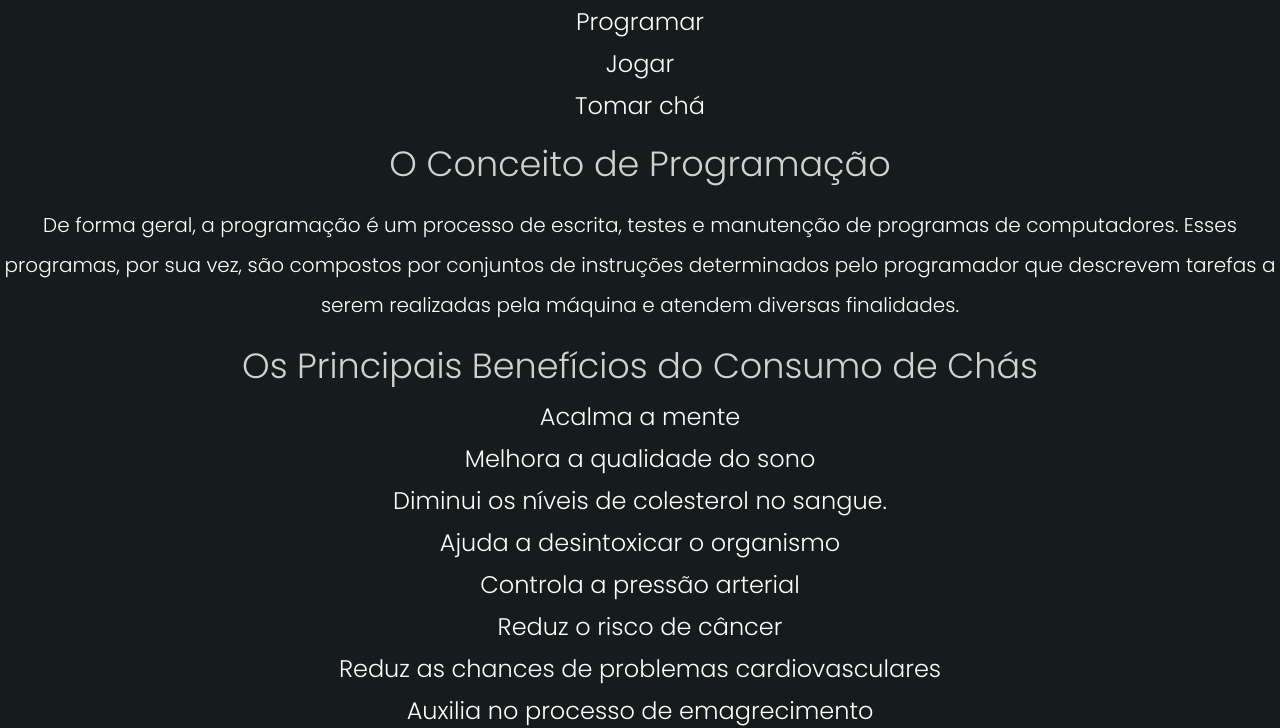
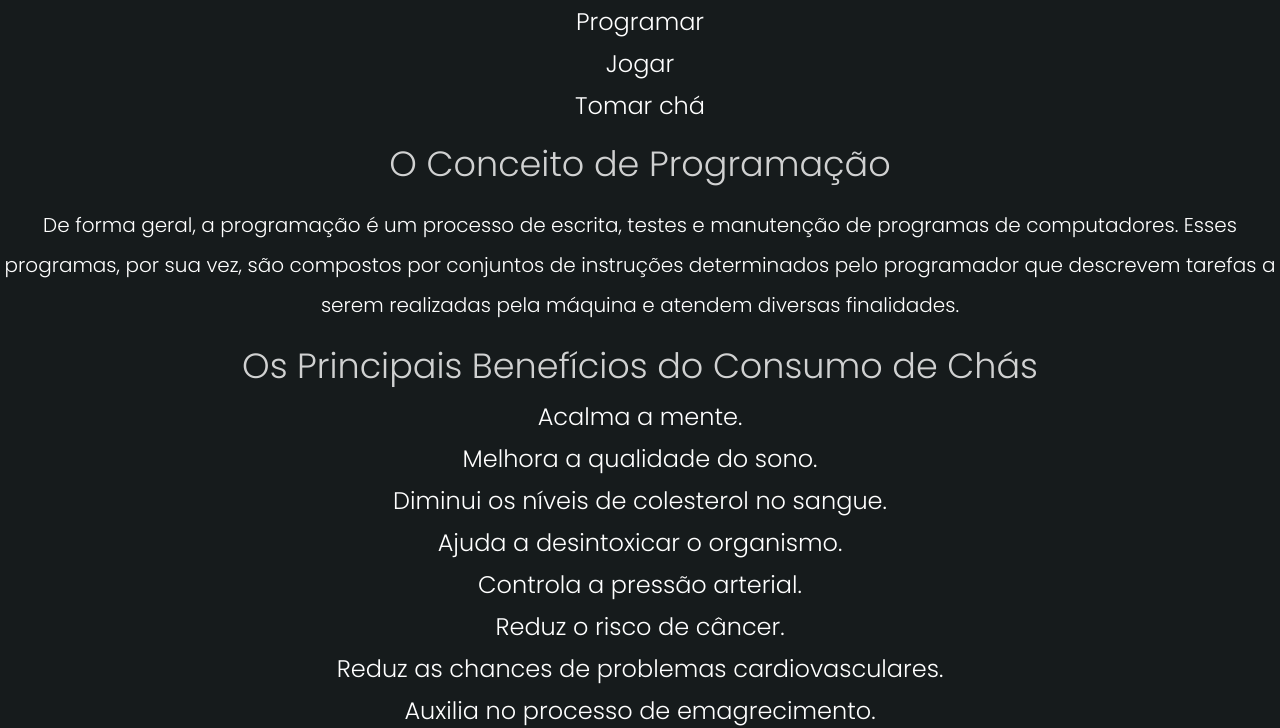
Before and after one commit to WillanesDev/site-ninja-code, a plain HTML site: page quemsomos.html in a window 1280 px wide. Shown: the part 712-1440 px from the top of the page. Drawn offline with Linux system fonts and the light colour scheme.

Commit message:
Adicionado Pontos na Lista

```diff
--- a/quemsomos.html
+++ b/quemsomos.html
@@ -43,14 +43,14 @@
                  Esses programas, por sua vez, são compostos por conjuntos de instruções determinados pelo programador que descrevem tarefas a serem realizadas pela máquina e atendem diversas finalidades.</p>
                  <h1>Os Principais Benefícios do Consumo de Chás</h1>
                  <ul>
-                     <li>Acalma a mente</li>
-                     <li>Melhora a qualidade do sono</li>
+                     <li>Acalma a mente.</li>
+                     <li>Melhora a qualidade do sono.</li>
                      <li>Diminui os níveis de colesterol no sangue.</li>
-                     <li>Ajuda a desintoxicar o organismo</li>
-                     <li>Controla a pressão arterial</li>
-                     <li>Reduz o risco de câncer</li>
-                     <li>Reduz as chances de problemas cardiovasculares</li>
-                     <li>Auxilia no processo de emagrecimento</li>
+                     <li>Ajuda a desintoxicar o organismo.</li>
+                     <li>Controla a pressão arterial.</li>
+                     <li>Reduz o risco de câncer.</li>
+                     <li>Reduz as chances de problemas cardiovasculares.</li>
+                     <li>Auxilia no processo de emagrecimento.</li>
                  </ul>
                 </div>
 
```
